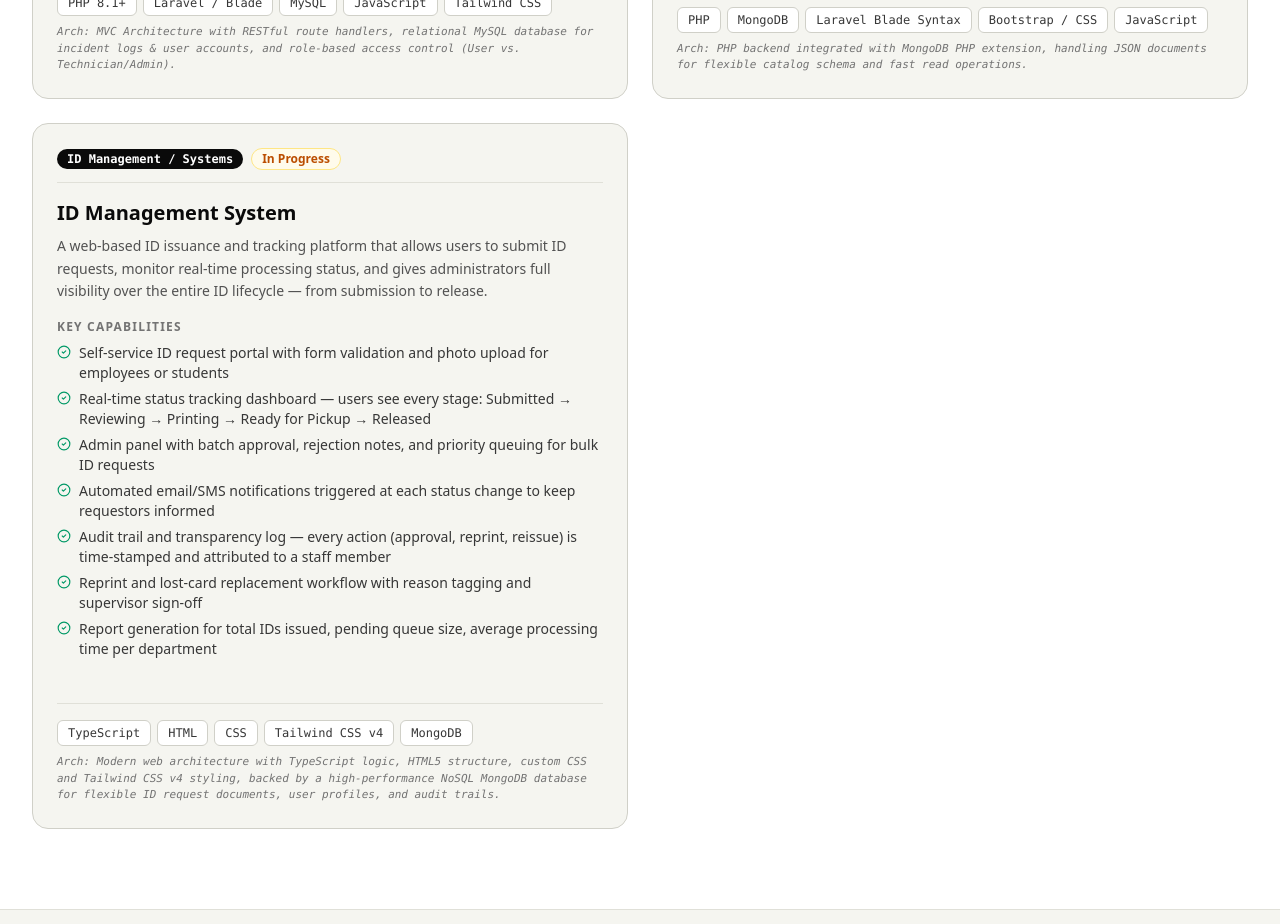
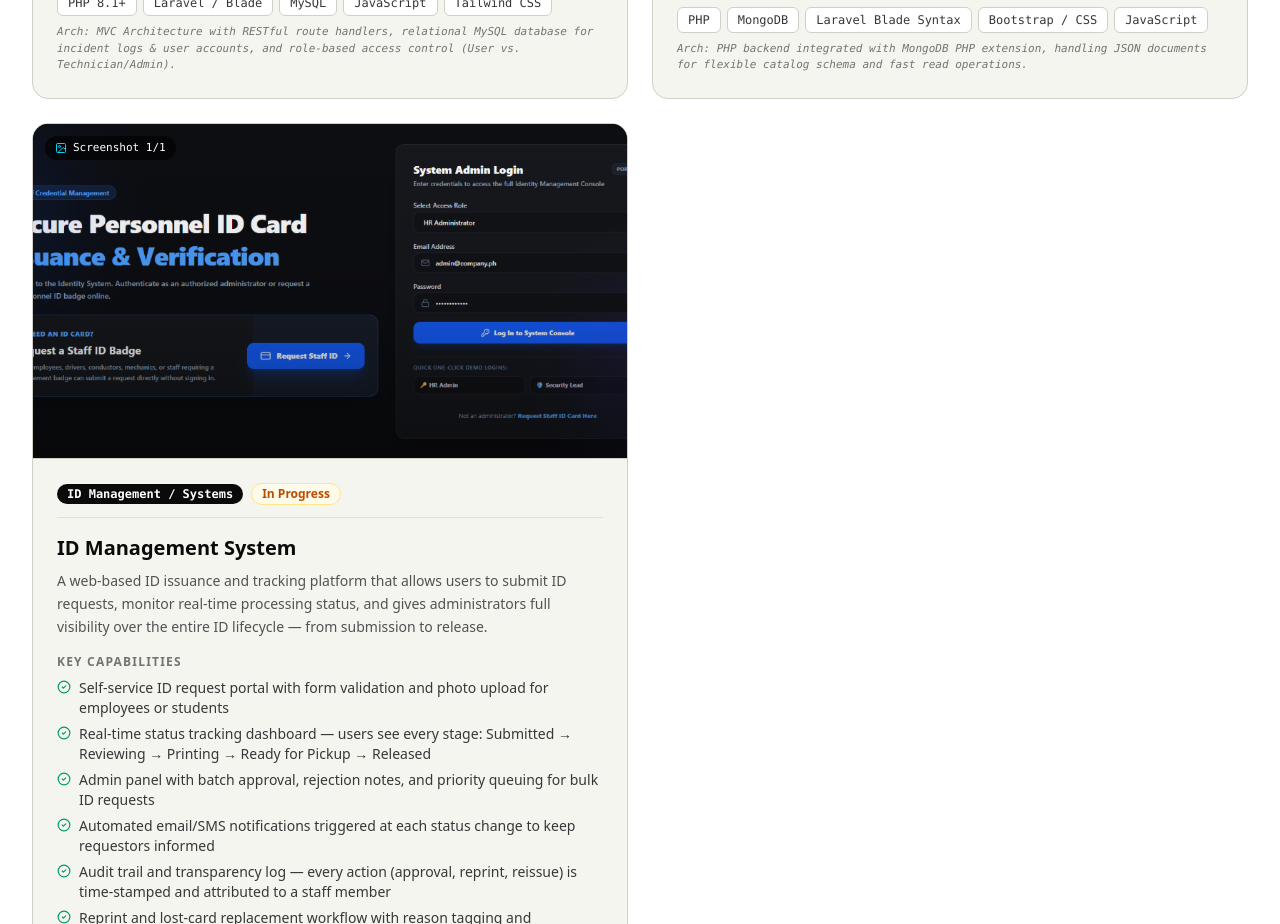
Before and after one commit to Matteoo10/My-Portfolio-Website, a React (Vite) app: page / in a window 1280 px wide. Shown: the part 3480-4404 px from the top of the page. Built offline with nearby package versions, Linux system fonts and the light colour scheme.

Commit message:
Add raw user screenshot for ID Management System project card

```diff
--- a/src/data/resumeData.ts
+++ b/src/data/resumeData.ts
@@ -341,6 +341,9 @@ export const projects: ProjectItem[] = [
     title: "ID Management System",
     status: "In Progress",
     category: "ID Management / Systems",
+    images: [
+      `${import.meta.env.BASE_URL}id-management.png`
+    ],
     description: "A web-based ID issuance and tracking platform that allows users to submit ID requests, monitor real-time processing status, and gives administrators full visibility over the entire ID lifecycle — from submission to release.",
     features: [
       "Self-service ID request portal with form validation and photo upload for employees or students",
```
Also changed, not shown: public/id-management.png.
